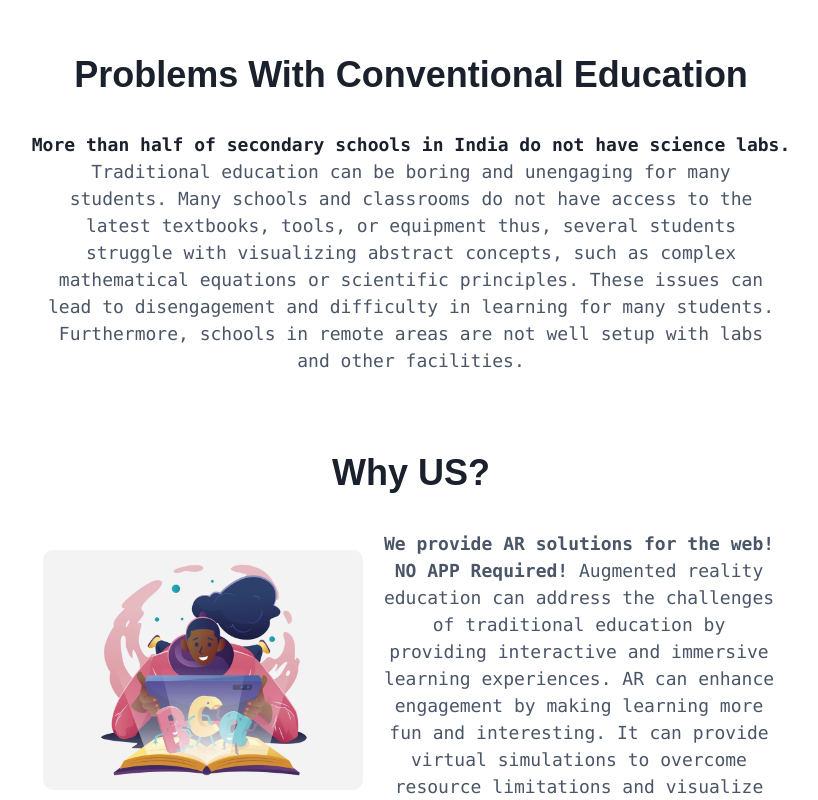
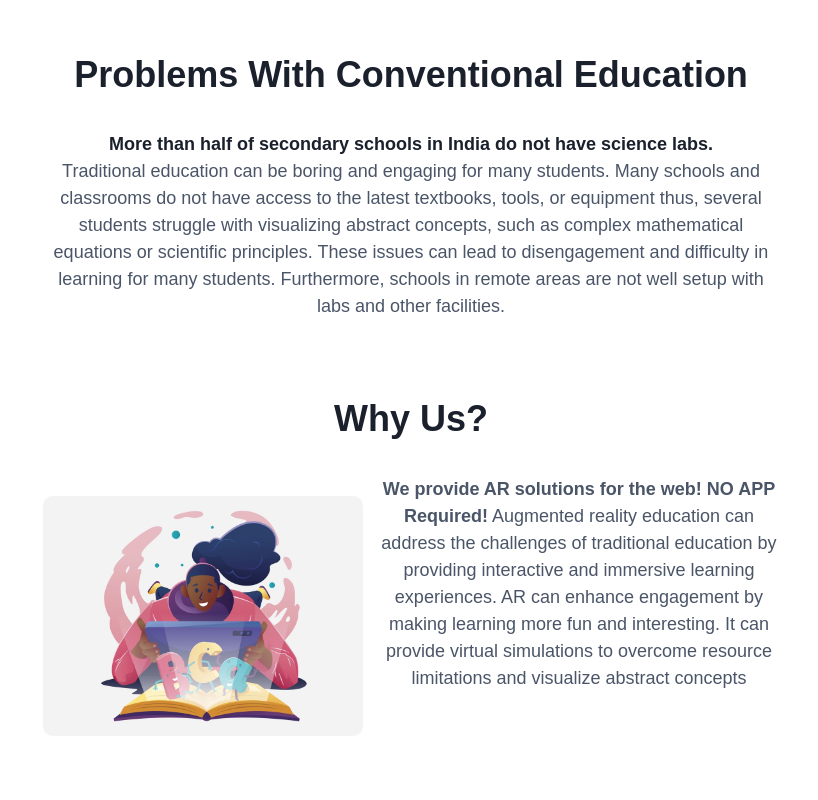
Before and after one commit to ayushjain01/NITk-DangeDhaba, a React (Vite) app: page / in a window 1280 px wide. Shown: the part 1640-2440 px from the top of the page, without its empty margins (229-1047 px from the left). Built offline with nearby package versions, Linux system fonts and the light colour scheme.

Commit message:
Change font

```diff
--- a/src/components/Problems.jsx
+++ b/src/components/Problems.jsx
@@ -39,7 +39,6 @@ const Problems = () => {
           <Text
             fontSize={{ base: "sm", sm: "lg" }}
             color={"gray.800"}
-            fontFamily={"mono"}
             fontWeight={"bold"}
           >
             More than half of secondary schools in India do not have science labs.
@@ -57,9 +56,8 @@ const Problems = () => {
           <Text
             fontSize={{ base: "sm", sm: "lg" }}
             color={"gray.600"}
-            fontFamily={"mono"}
           >
-            Traditional education can be boring and unengaging for many
+            Traditional education can be boring and engaging for many
             students. Many schools and classrooms do not have access to the
             latest textbooks, tools, or equipment thus, several students
             struggle with visualizing abstract concepts, such as complex
@@ -75,7 +73,7 @@ const Problems = () => {
         <center>
           {" "}
           <Heading fontSize={{ base: "2xl", sm: "4xl" }} fontWeight={"bold"}>
-            Why US?
+            Why Us?
           </Heading>
         </center>
         <Spacer h={35} />
@@ -101,7 +99,6 @@ const Problems = () => {
           <Text
             fontSize={{ base: "sm", sm: "lg" }}
             color={"gray.600"}
-            fontFamily={"mono"}
           >
             <b>We provide AR solutions for the web! NO APP Required!</b>{" "}
             Augmented reality education can address the challenges of
```
